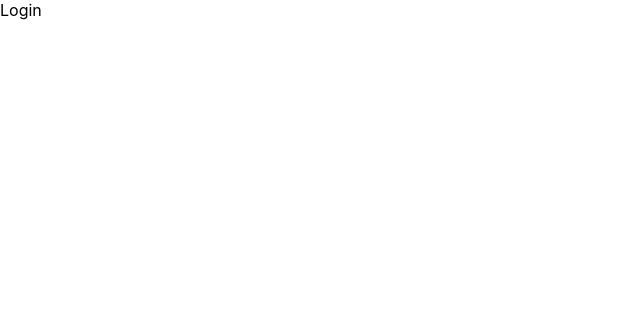
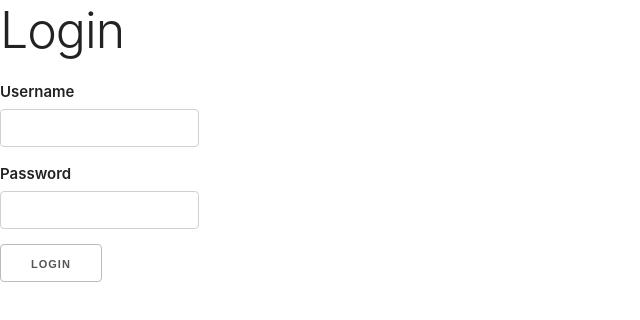
Before and after one commit to ankurkakroo2/testing-react-apps, a React (Create React App) app: page / in a window 1280 px wide. Shown: the top 320 px of the page, without its empty margins (0-640 px from the left). Built offline with nearby package versions, Linux system fonts and the light colour scheme.

Commit message:
added routing and login page

```diff
--- a/public/index.html
+++ b/public/index.html
@@ -24,6 +24,10 @@
       work correctly both with client-side routing and a non-root public URL.
       Learn how to configure a non-root public URL by running `npm run build`.
     -->
+    <link
+      rel="stylesheet"
+      href="https://cdnjs.cloudflare.com/ajax/libs/skeleton/2.0.4/skeleton.min.css"
+    />
     <title>React App</title>
   </head>
   <body>
--- a/src/components/login/index.js
+++ b/src/components/login/index.js
@@ -1,8 +1,54 @@
-import React from "react";
+import React, { useState } from "react";
+
+import { useFormInput } from "../../util/common";
 import "./default.css";
 
-function Login() {
-  return <div className="login">Login</div>;
+function Login({ history }) {
+  const username = useFormInput("");
+  const password = useFormInput("");
+  const [error, setError] = useState(null);
+  const [loading, setLoading] = useState(false);
+
+  const handleLogin = () => {
+    setError(null);
+    setLoading(true);
+    history.push("/dashboard");
+  };
+
+  return (
+    <section>
+      <h1>Login</h1>
+      <div>
+        <label for="username">Username</label>
+        <input
+          type="text"
+          {...username}
+          id="username"
+          data-test-id="username"
+        />
+      </div>
+      <div>
+        <label for="password">Password</label>
+        <input
+          type="password"
+          {...password}
+          id="password"
+          data-test-id="password"
+        />
+      </div>
+      {error && (
+        <>
+          <small style={{ color: "red" }}>{error}</small>
+        </>
+      )}
+      <input
+        type="button"
+        value={loading ? "Loading..." : "Login"}
+        onClick={handleLogin}
+        disabled={loading}
+      />
+    </section>
+  );
 }
 
 export default Login;
--- /dev/null
+++ b/src/util/common.js
@@ -0,0 +1,13 @@
+import { useState } from "react";
+
+export const useFormInput = initialValue => {
+  const [value, setValue] = useState(initialValue);
+
+  const handleChange = e => {
+    setValue(e.target.value);
+  };
+  return {
+    value,
+    onChange: handleChange
+  };
+};
```
Also changed, not shown: 1 other file (tests, documents, lock files or other folders).
